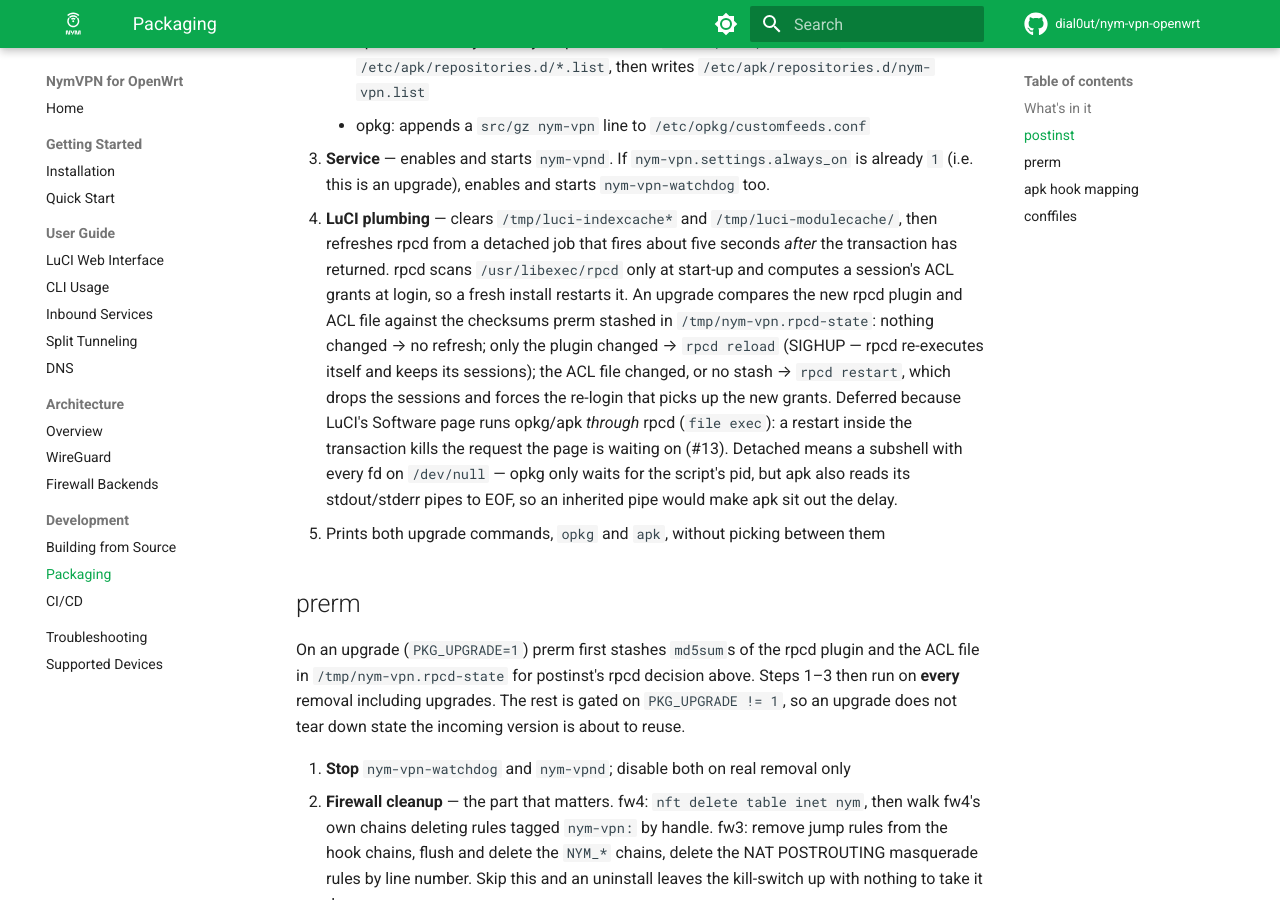
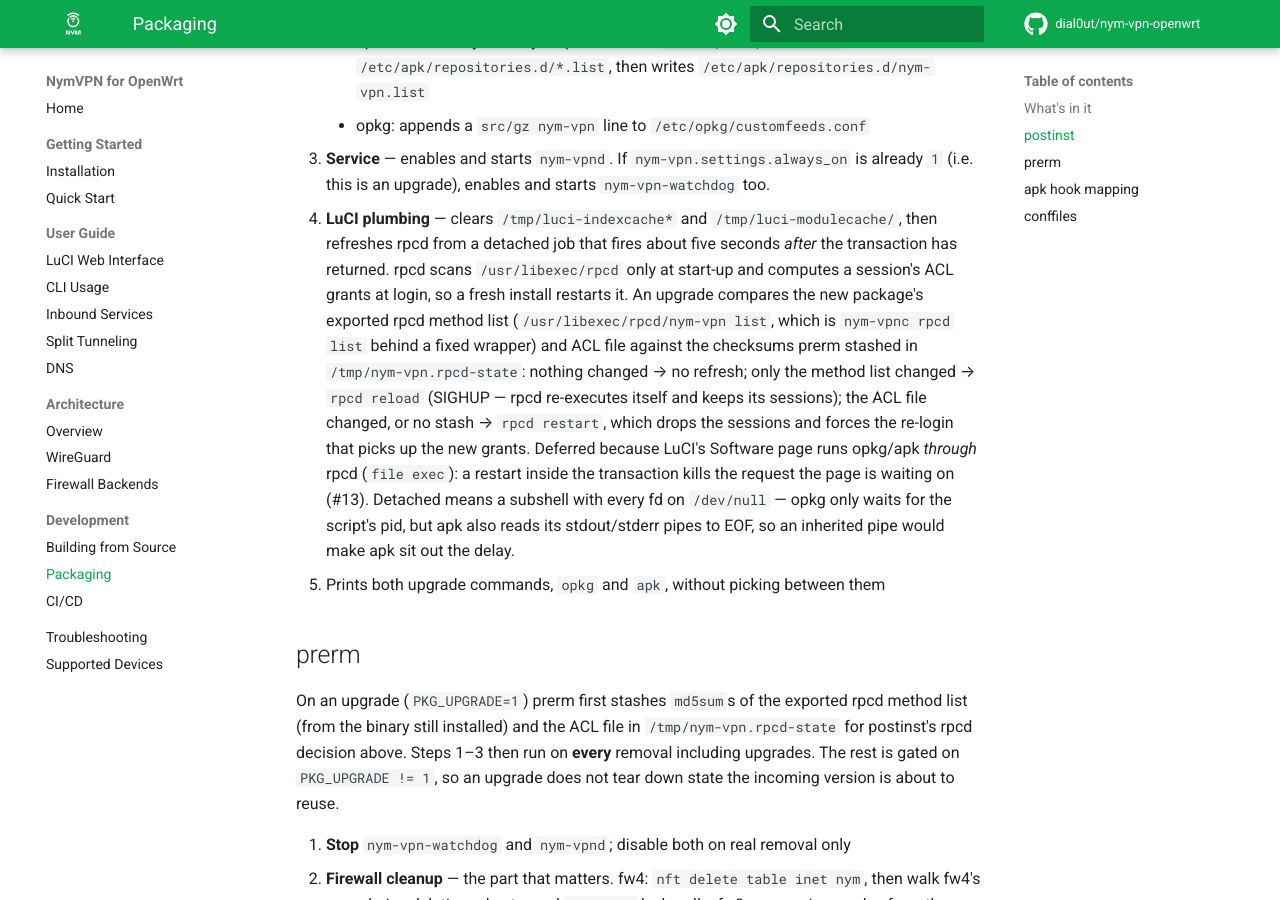
Before and after one commit to dial0ut/nym-vpn-openwrt, an MkDocs documentation site: the page built from docs/development/packaging.md, in a window 1280 px wide and 900 px high, scrolled down 2034 px. Built offline with MkDocs 1.6.1 and Material for MkDocs 9.7.7, drawn with Linux system fonts in a browser that asks for light colours; comment, search, counter and statistics services are not loaded.

Commit message:
fix(install): decide the rpcd refresh from the exported method list
The upgrade stash hashed /usr/libexec/rpcd/nym-vpn, a fixed wrapper around
nym-vpnc rpcd that never changes, so a new binary with new or changed
methods and an unchanged ACL skipped the reload rpcd needs to pick them
up. Hash the output of the plugin's list call instead, old binary in prerm
and new one in postinst; an empty hash counts as changed.

```diff
--- a/docs/development/packaging.md
+++ b/docs/development/packaging.md
@@ -86,9 +86,11 @@ so `kmod-tun` was never pulled in and the daemon died at TUN device creation.
 4. **LuCI plumbing** — clears `/tmp/luci-indexcache*` and `/tmp/luci-modulecache/`, then refreshes
    rpcd from a detached job that fires about five seconds *after* the transaction has returned.
    rpcd scans `/usr/libexec/rpcd` only at start-up and computes a session's ACL grants at login,
-   so a fresh install restarts it. An upgrade compares the new rpcd plugin and ACL file against
-   the checksums prerm stashed in `/tmp/nym-vpn.rpcd-state`: nothing changed → no refresh; only
-   the plugin changed → `rpcd reload` (SIGHUP — rpcd re-executes itself and keeps its sessions);
+   so a fresh install restarts it. An upgrade compares the new package's exported rpcd method
+   list (`/usr/libexec/rpcd/nym-vpn list`, which is `nym-vpnc rpcd list` behind a fixed wrapper)
+   and ACL file against the checksums prerm stashed in `/tmp/nym-vpn.rpcd-state`: nothing
+   changed → no refresh; only the method list changed → `rpcd reload` (SIGHUP — rpcd re-executes
+   itself and keeps its sessions);
    the ACL file changed, or no stash → `rpcd restart`, which drops the sessions and forces the
    re-login that picks up the new grants. Deferred because LuCI's Software page runs opkg/apk
    *through* rpcd (`file exec`): a restart inside the transaction kills the request the page is
@@ -99,8 +101,9 @@ so `kmod-tun` was never pulled in and the daemon died at TUN device creation.
 
 ## prerm
 
-On an upgrade (`PKG_UPGRADE=1`) prerm first stashes `md5sum`s of the rpcd plugin and the ACL file
-in `/tmp/nym-vpn.rpcd-state` for postinst's rpcd decision above. Steps 1–3 then run on **every**
+On an upgrade (`PKG_UPGRADE=1`) prerm first stashes `md5sum`s of the exported rpcd method list
+(from the binary still installed) and the ACL file in `/tmp/nym-vpn.rpcd-state` for postinst's
+rpcd decision above. Steps 1–3 then run on **every**
 removal including upgrades. The rest is gated on `PKG_UPGRADE != 1`, so an upgrade does not tear
 down state the incoming version is about to reuse.
 
```
Also changed, not shown: 2 other files.
